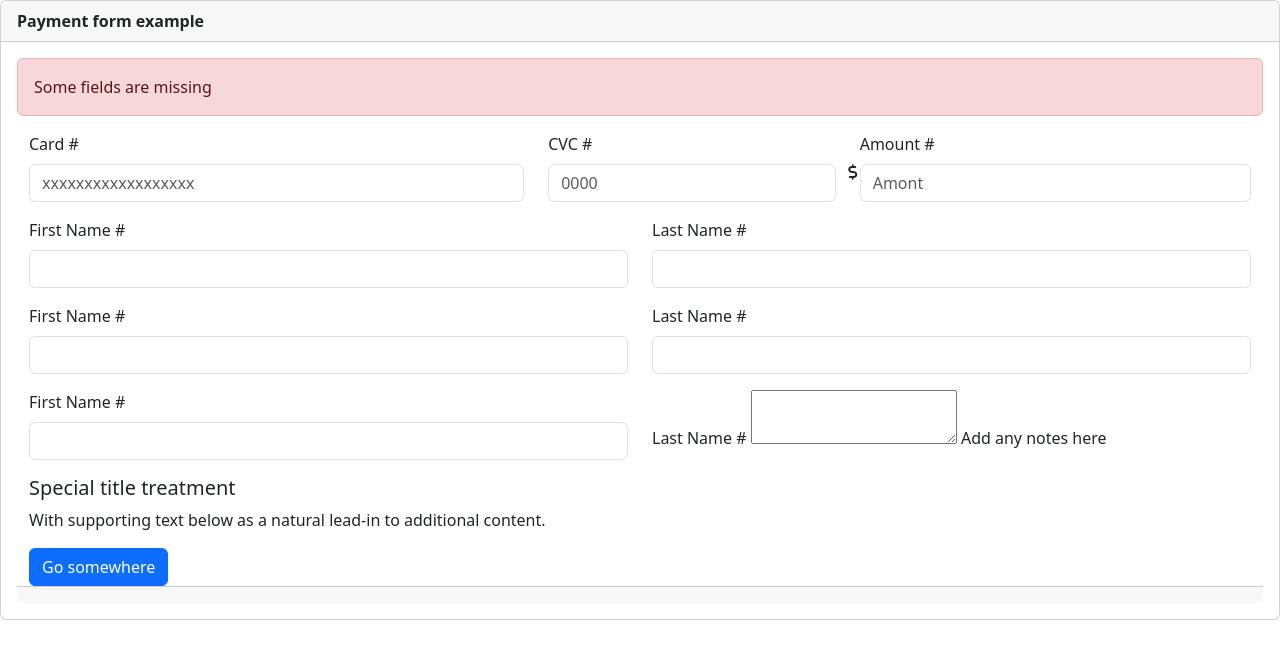
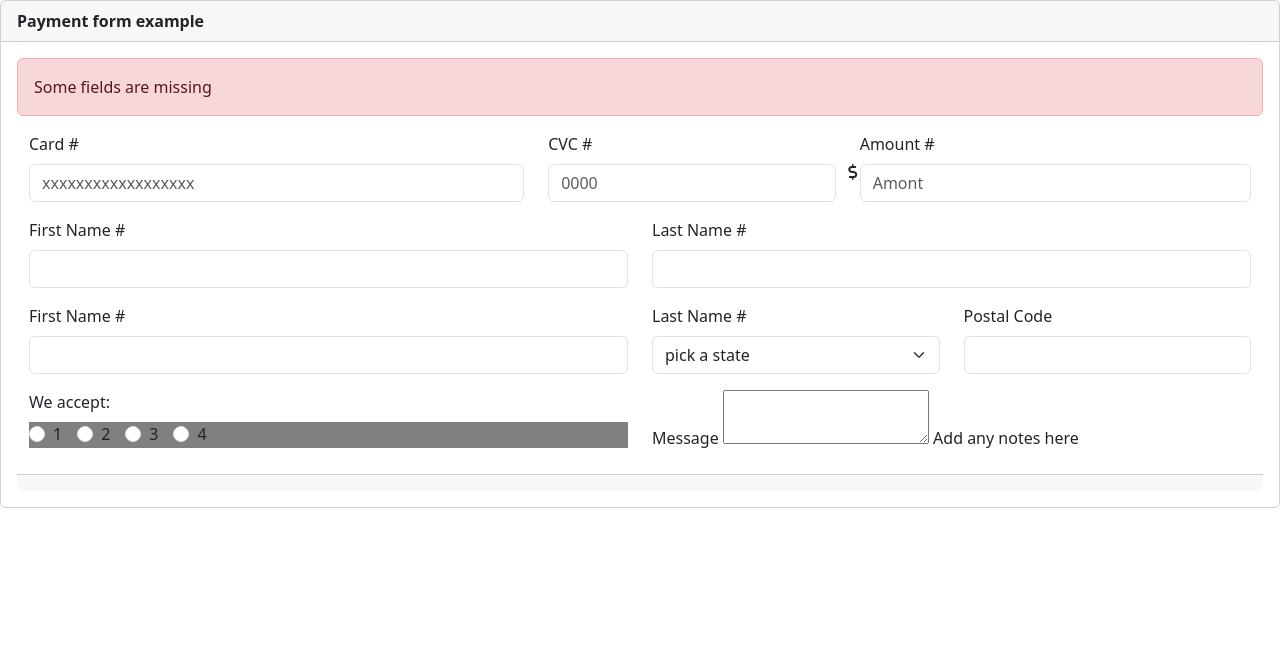
Before and after one commit to 4GeeksAcademy/Form_HTML_Hugo, a plain HTML site: page index.html in a window 1280 px wide. Drawn offline with nearby package versions, Linux system fonts and the light colour scheme.

Commit message:
fila 5-6

```diff
--- a/index.html
+++ b/index.html
@@ -68,25 +68,60 @@
                             </div>
 
                         </div>
-                        <div class="col-lg-6">
+                        <div class="col-lg-3">
                             <div class="mb-3">
                                 <label for="Last-Name" class="form-label">Last Name #</label>
-                                <input type="text" class="form-control" id="Last-Name">
+                                <select class="form-select" aria-label="Default select example">
+                                    <option selected>pick a state</option>
+                                    <option value="1">One</option>
+                                    <option value="2">Two</option>
+                                    <option value="3">Three</option>
+                                </select>
                             </div>
+                        </div>
+                        <div class="col-lg-3">
+                            <div class="mb-3">
+                                <label for="First-Name" class="form-label">Postal Code</label>
+                                <input type="text" class="form-control" id="First-Name">
+                            </div>
+
                         </div>
                     </div>
                     <!--cuarta fila-->
                     <div class="row">
+
                         <div class="col-lg-6">
                             <div class="mb-3">
-                                <label for="First-Name" class="form-label">First Name #</label>
-                                <input type="text" class="form-control" id="First-Name">
+                                <label for="First-Name" class="form-label">We accept:</label>
+                                <div class="input-group mb-3" style="background-color: grey;">
+
+                                    <div class="form-check form-check-inline">
+                                        <input class="form-check-input" type="radio" name="inlineRadioOptions"
+                                            id="inlineRadio1" value="option1">
+                                        <label class="form-check-label" for="inlineRadio1">1</label>
+                                    </div>
+                                    <div class="form-check form-check-inline">
+                                        <input class="form-check-input" type="radio" name="inlineRadioOptions"
+                                            id="inlineRadio2" value="option2">
+                                        <label class="form-check-label" for="inlineRadio2">2</label>
+                                    </div>
+                                    <div class="form-check form-check-inline">
+                                        <input class="form-check-input" type="radio" name="inlineRadioOptions"
+                                            id="inlineRadio3" value="option3">
+                                        <label class="form-check-label" for="inlineRadio3">3</label>
+                                    </div>
+                                    <div class="form-check form-check-inline">
+                                        <input class="form-check-input" type="radio" name="inlineRadioOptions"
+                                            id="inlineRadio4" value="option4">
+                                        <label class="form-check-label" for="inlineRadio4">4</label>
+                                    </div>
+                                </div>
                             </div>
 
                         </div>
                         <div class="col-lg-6">
                             <div class="mb-3">
-                                <label for="Last-Name" class="form-label">Last Name #</label>
+                                <label for="Last-Name" class="form-label">Message</label>
                                 <textarea></textarea>
                                 <span>Add any notes here</span>
                             </div>
@@ -94,9 +129,7 @@
                     </div>
                     <!---->
             </form>
-            <h5 class="card-title">Special title treatment</h5>
-            <p class="card-text">With supporting text below as a natural lead-in to additional content.</p>
-            <a href="#" class="btn btn-primary">Go somewhere</a>
+
         </div>
         <div class="card-footer text-body-secondary">
         </div>
```
Lines whose indentation alone changed are shown as unchanged.
